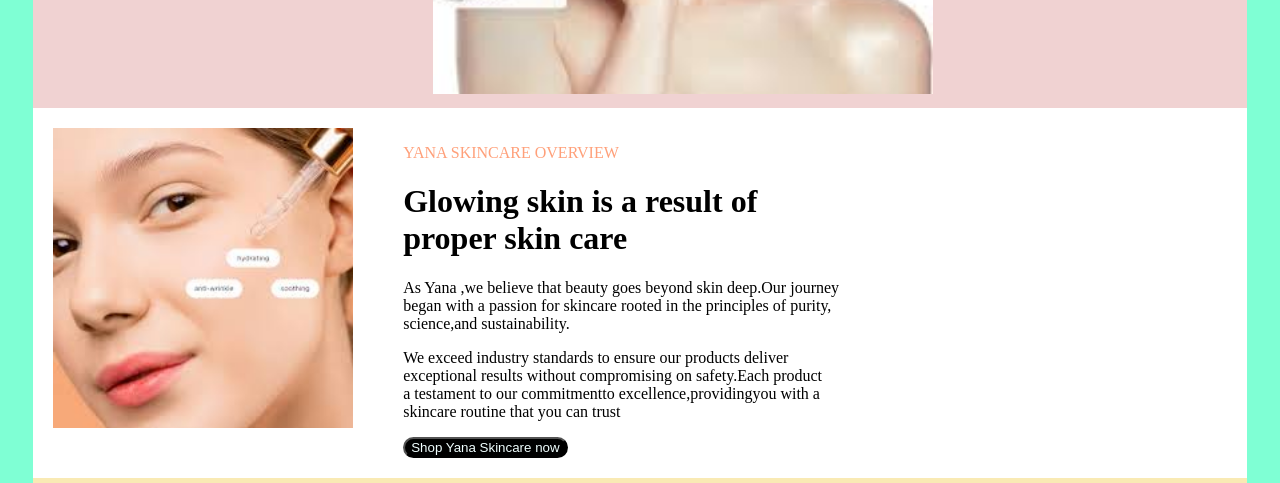
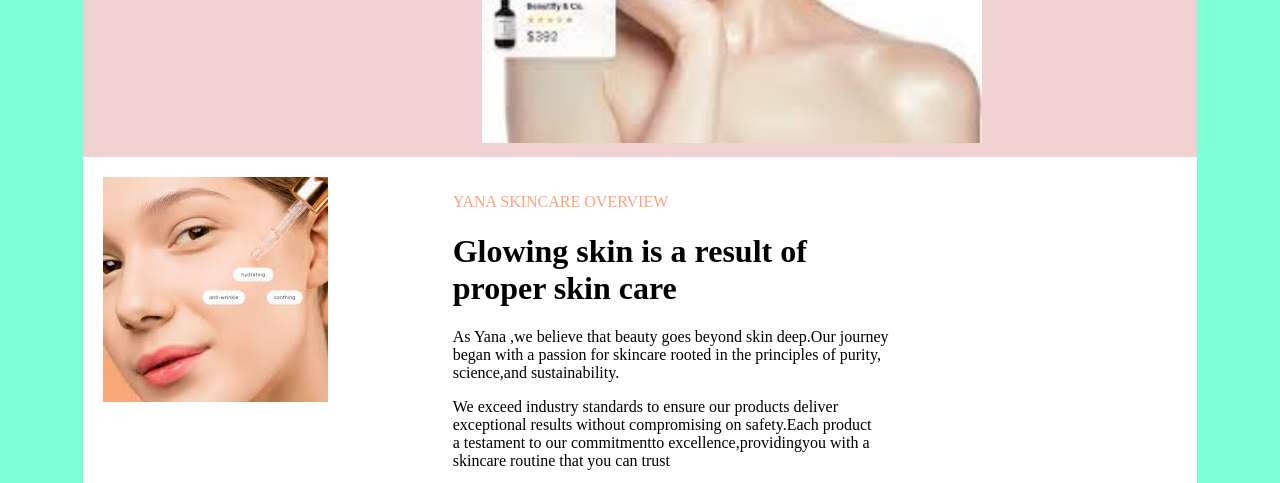
Before and after one commit to Daisy-che/Beauty-landingpage, a plain HTML site: page index.html in a window 1280 px wide. Shown: the part 437-920 px from the top of the page. Drawn offline with Linux system fonts and the light colour scheme.

Commit message:
add file

```diff
--- a/index.html
+++ b/index.html
@@ -31,7 +31,7 @@
         </div>
         <div class="glow">
             <div class="beau">
-                <img src="image/beauty.jpeg"class="beau">
+                <img src="image/beauty.jpeg">
             </div>
             <div>
                 <p style="color: lightsalmon;">YANA SKINCARE OVERVIEW</p>
--- a/style.css
+++ b/style.css
@@ -54,7 +54,7 @@ width: 20px;
 .maindiv{
     overflow-x: hidden;
     border-radius: 10px;
-    padding: 1%;
+    margin: 5%;
 
 }
 body{
```
